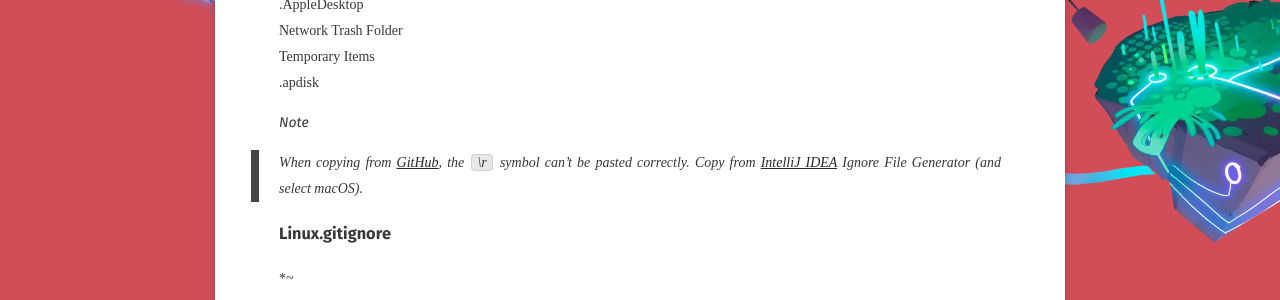
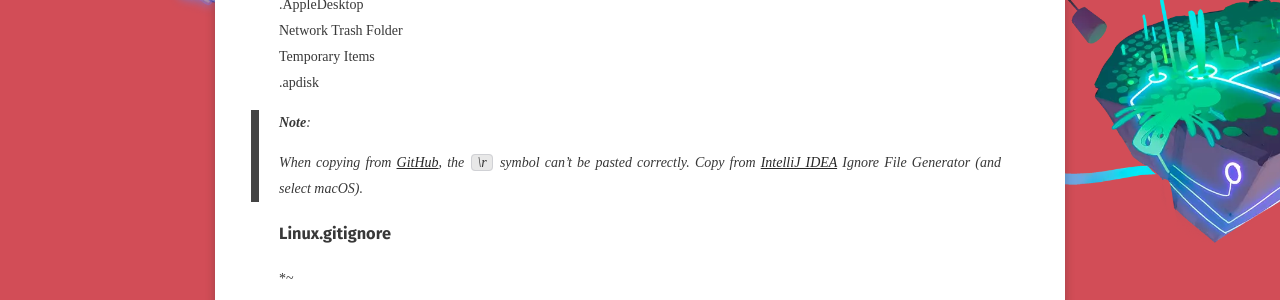
Before and after one commit to WebPavel/WebPavel.github.io, a Jekyll site: the page built from _posts/2026-04-04-Best-practices-for-projects-and-configuration-files-in-the-project.md, in a window 1280 px wide and 900 px high, scrolled down 7701 px. Shown: the part 145-445 px from the top of the window. Built offline with Jekyll 4.4.1, drawn with Linux system fonts in a browser that asks for light colours; some web fonts are replaced; comment, search, counter and statistics services are not loaded.

Commit message:
fix: Markdown syntax: Emphasis in a blockquote

````diff
--- a/_posts/2026-04-04-Best-practices-for-projects-and-configuration-files-in-the-project.md
+++ b/_posts/2026-04-04-Best-practices-for-projects-and-configuration-files-in-the-project.md
@@ -316,8 +316,8 @@ Temporary Items
 .apdisk
 ```
 
-*Note*
-
+> **Note**:
+>
 > When copying from [GitHub](https://github.com/github/gitignore/blob/main/Global/macOS.gitignore), the `\r` symbol can't be pasted correctly.
 > Copy from [IntelliJ IDEA](https://www.jetbrains.com/idea/) Ignore File Generator (and select macOS).
 
````
